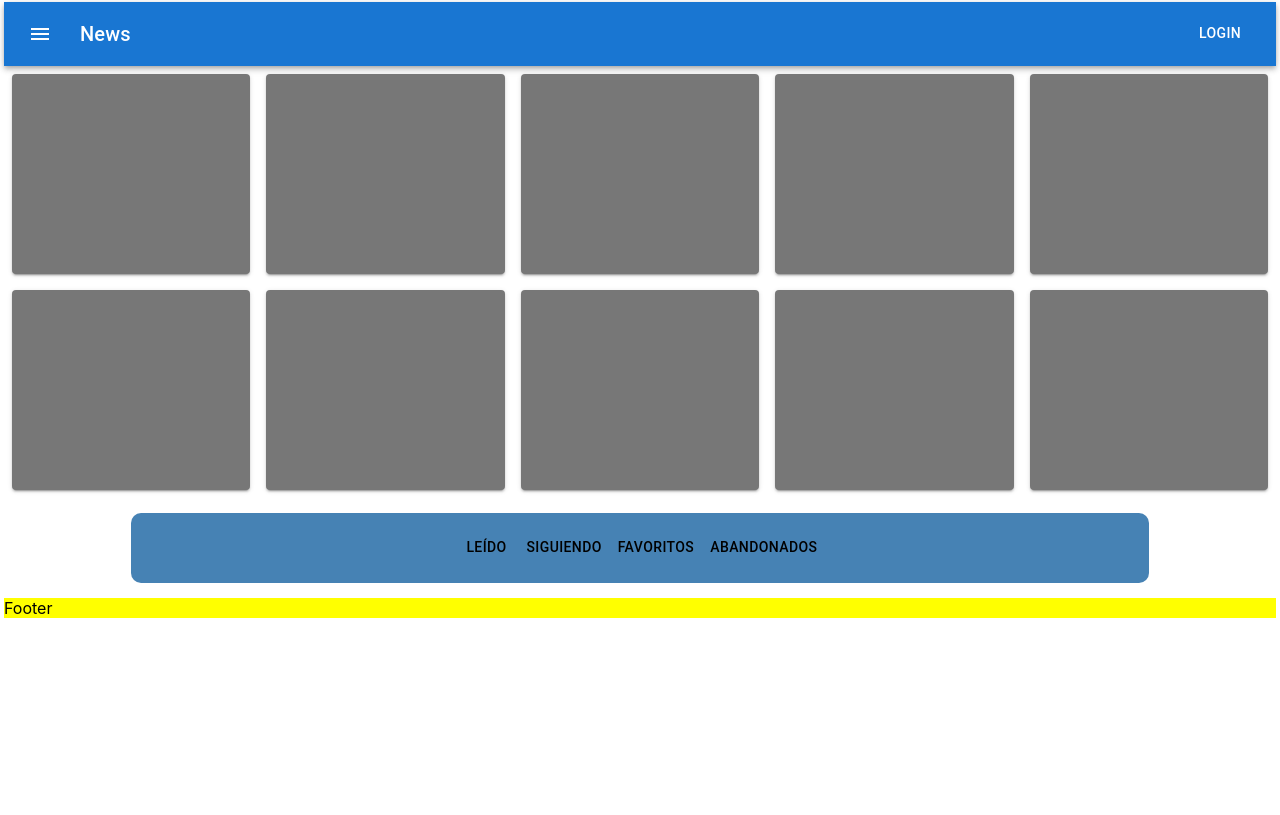
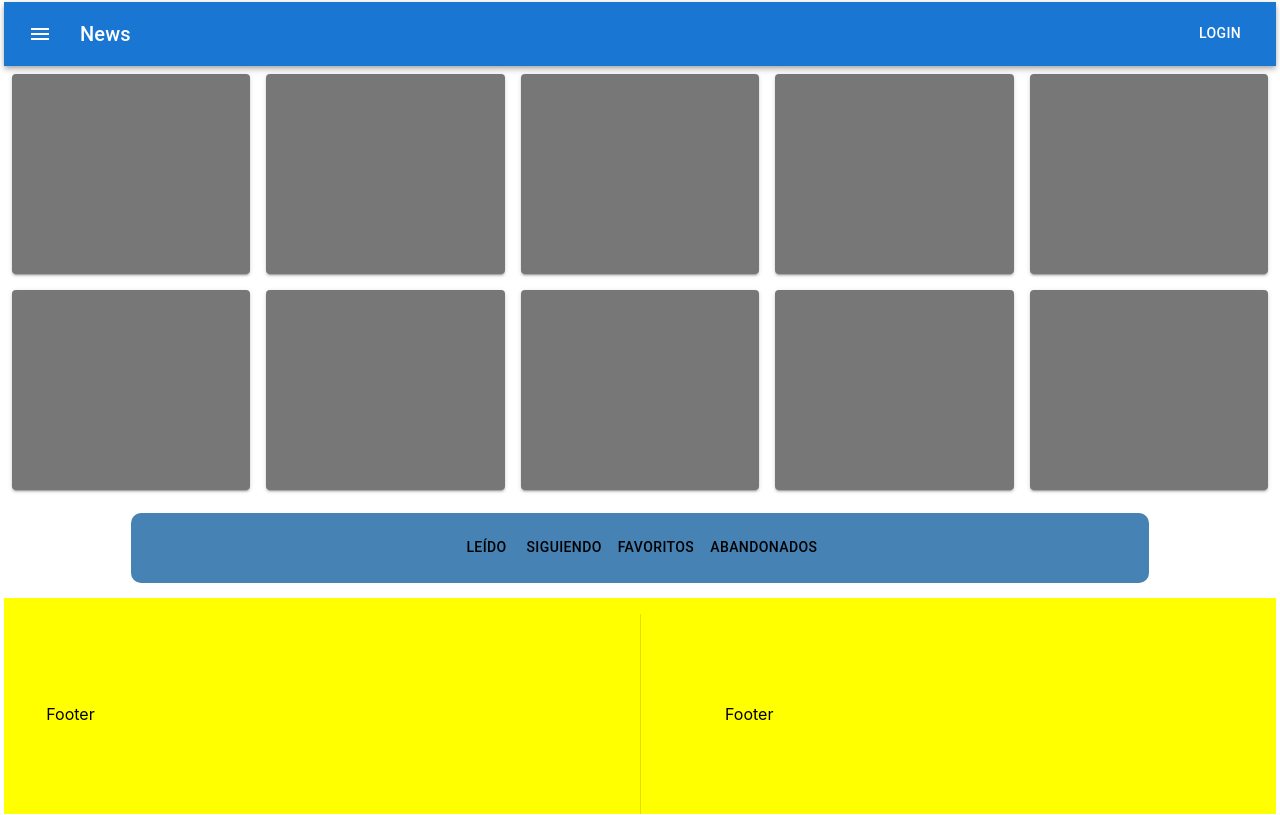
Before and after one commit to velasquezgalejandro/FirstProject, a React (Create React App) app: page / in a window 1280 px wide. Built offline with nearby package versions, Linux system fonts and the light colour scheme.

Commit message:
maquetacion de footer

```diff
--- a/src/Frontend/Footer.jsx
+++ b/src/Frontend/Footer.jsx
@@ -1,10 +1,26 @@
 import React from 'react';
 import Box from '@mui/material/Box';
+import Divider from '@mui/material/Divider';
 
 const Footer = () => {
   return (
-    <Box sx={{ width: '100%', height: 'fit-content', bgcolor: 'yellow' }}>
-      Footer
+    <Box
+      sx={{
+        display: 'flex',
+        width: '100%',
+        height: 'fit-content',
+        bgcolor: 'yellow',
+        pt: 2,
+        justifyContent: 'space-around',
+        alignItems: 'center',
+      }}
+    >
+      <Box sx={{ width: '40%' }}>Footer</Box>
+      <Divider
+        orientation="vertical"
+        sx={{ color: 'Black', height: '200px' }}
+      />
+      <Box sx={{ width: '40%' }}>Footer</Box>
     </Box>
   );
 };
```
